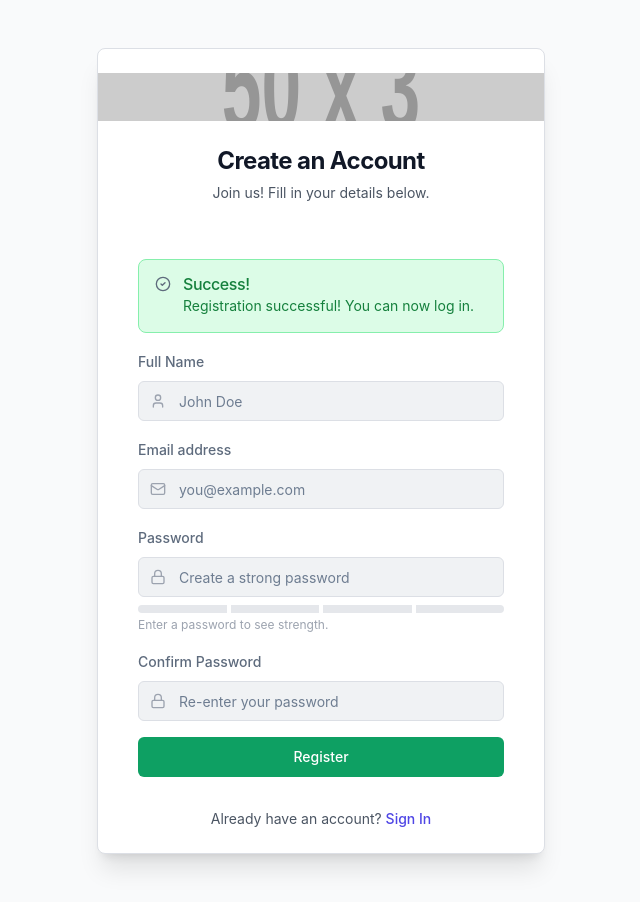
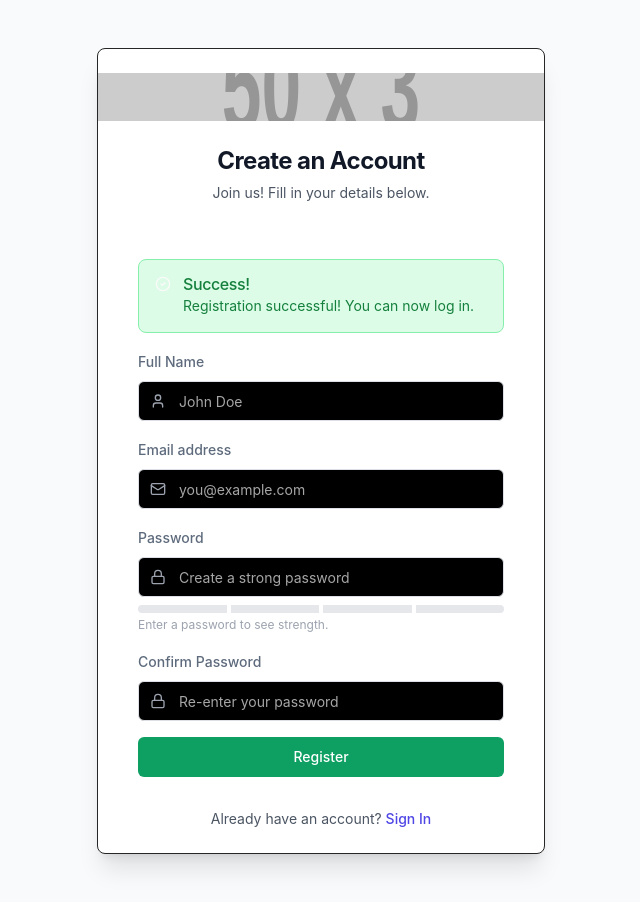
Before and after one commit to SadiqNaizam/MLO-a774-359d, a React (Vite) app: page /register in a window 1280 px wide. Both pictures are taken after typing "Sample", "name@example.com", "Sample123", "Sample123" into the empty fields and a click on the button "Register". Shown: the whole page, without its empty margins (319-959 px from the left). Built offline with nearby package versions, Linux system fonts and the light colour scheme.

Commit message:
Updated code files: index.css

```diff
--- a/src/index.css
+++ b/src/index.css
@@ -4,32 +4,35 @@
 
 @layer base {
   :root {
-    --background: 220 17% 95%; /* Light BG Gray e.g., #F3F4F6 */
-    --foreground: 215 14% 43%; /* Light Text Gray e.g., #6B7280 */
+    /* Updated for black background theme */
+    --background: 0 0% 0%; /* Black */
+    --foreground: 0 0% 98%; /* Near White */
 
     --card: 0 0% 100%; /* White */
-    --card-foreground: 215 14% 43%; /* Light Text Gray */
+    --card-foreground: 215 14% 43%; /* Light Text Gray (original #6B7280 for white cards) */
 
     --popover: 0 0% 100%; /* White */
     --popover-foreground: 215 14% 43%; /* Light Text Gray */
 
-    --primary: 155 84% 34%; /* Design Accent Green/Teal (e.g., #0E9F6E, good contrast with white text) */
+    --primary: 155 84% 34%; /* Design Accent Green/Teal */
     --primary-foreground: 0 0% 100%; /* White */
 
-    --secondary: 217 91% 60%; /* Design Primary Blue (e.g., #3B82F6) */
+    --secondary: 217 91% 60%; /* Design Primary Blue */
     --secondary-foreground: 0 0% 100%; /* White */
 
-    --muted: 220 17% 90%; /* Slightly darker than background */
-    --muted-foreground: 215 14% 50%; /* Slightly less prominent text */
+    /* Updated for black background theme */
+    --muted: 0 0% 10%; /* Very Dark Gray */
+    --muted-foreground: 0 0% 65%; /* Medium-Light Gray */
 
-    --accent: 217 91% 96%; /* Very light blue (from Design Primary Blue) for hover states */
+    --accent: 217 91% 96%; /* Very light blue (for hover states, contrast on primary/secondary elements) */
     --accent-foreground: 217 91% 45%; /* Darker blue for text on light blue accent */
 
     --destructive: 0 84.2% 60.2%; /* Existing red */
     --destructive-foreground: 210 40% 98%; /* Existing light foreground */
 
-    --border: 220 16% 88%; /* Subtle gray border */
-    --input: 220 16% 88%; /* Subtle gray input background/border */
+    /* Updated for black background theme */
+    --border: 0 0% 15%; /* Dark Gray border */
+    --input: 220 16% 88%; /* Subtle gray input background/border (inputs remain light on black bg) */
     --ring: 155 84% 34%; /* Design Accent Green/Teal for focus ring */
 
     --radius: 0.5rem; /* 8px, matches design spec */
@@ -37,7 +40,7 @@
     /* Font */
     --font-sans: "Inter", system-ui, -apple-system, BlinkMacSystemFont, "Segoe UI", Roboto, "Helvetica Neue", Arial, "Noto Sans", sans-serif, "Apple Color Emoji", "Segoe UI Emoji", "Segoe UI Symbol", "Noto Color Emoji";
 
-    /* Sidebar colors - unchanged as per current scope */
+    /* Sidebar colors - unchanged as per current scope, Sidebar itself might use bg-background or override */
     --sidebar-background: 0 0% 98%;
     --sidebar-foreground: 240 5.3% 26.1%;
     --sidebar-primary: 240 5.9% 10%;
@@ -49,23 +52,24 @@
   }
 
   .dark {
-    --background: 215 19% 27%; /* Dark BG Gray e.g., #374151 */
-    --foreground: 215 10% 65%; /* Dark Text Gray e.g., #9CA3AF */
+    /* Updated for black background theme */
+    --background: 0 0% 0%; /* Black */
+    --foreground: 0 0% 98%; /* Near White */
 
-    --card: 215 28% 17%; /* Design Dark Primary Slate/Blue e.g., #1F2937 */
-    --card-foreground: 215 10% 65%; /* Dark Text Gray */
+    --card: 215 28% 17%; /* Design Dark Primary Slate/Blue e.g., #1F2937 (contrasts with black bg) */
+    --card-foreground: 215 10% 65%; /* Dark Text Gray (original #9CA3AF for dark cards) */
 
     --popover: 215 28% 17%; /* Design Dark Primary Slate/Blue */
     --popover-foreground: 215 10% 65%; /* Dark Text Gray */
 
-    --primary: 170 65% 50%; /* Design Accent Teal/Cyan (e.g., #2DD4BF) */
-    --primary-foreground: 221 39% 11%; /* Very dark gray/black (e.g., #111827) for contrast */
+    --primary: 170 65% 50%; /* Design Accent Teal/Cyan */
+    --primary-foreground: 221 39% 11%; /* Very dark gray/black */
 
     --secondary: 215 25% 22%; /* Slightly lighter than card, darker than background */
     --secondary-foreground: 210 40% 98%; /* Light foreground */
 
-    --muted: 215 25% 22%;
-    --muted-foreground: 215 10% 50%; /* Dimmer text */
+    --muted: 215 25% 22%; /* Original dark muted, good with black bg */
+    --muted-foreground: 215 10% 50%; /* Original dark muted-foreground, good with black bg */
 
     --accent: 215 28% 25%; /* Lighter dark slate for hovers */
     --accent-foreground: 210 40% 98%; /* Light text */
@@ -73,11 +77,11 @@
     --destructive: 0 62.8% 30.6%; /* Existing dark red */
     --destructive-foreground: 210 40% 98%; /* Existing light foreground */
 
-    --border: 215 20% 30%; /* Subtle border, lighter than dark background */
-    --input: 215 20% 30%; /* Subtle input background/border */
+    --border: 215 20% 30%; /* Subtle border, lighter than dark background (original dark border) */
+    --input: 215 20% 30%; /* Subtle input background/border (original dark input) */
     --ring: 170 65% 50%; /* Design Accent Teal/Cyan for focus ring */
 
-    /* Sidebar colors - unchanged as per current scope */
+    /* Sidebar colors - unchanged */
     --sidebar-background: 240 5.9% 10%;
     --sidebar-foreground: 240 4.8% 95.9%;
     --sidebar-primary: 224.3 76.3% 48%;
```
